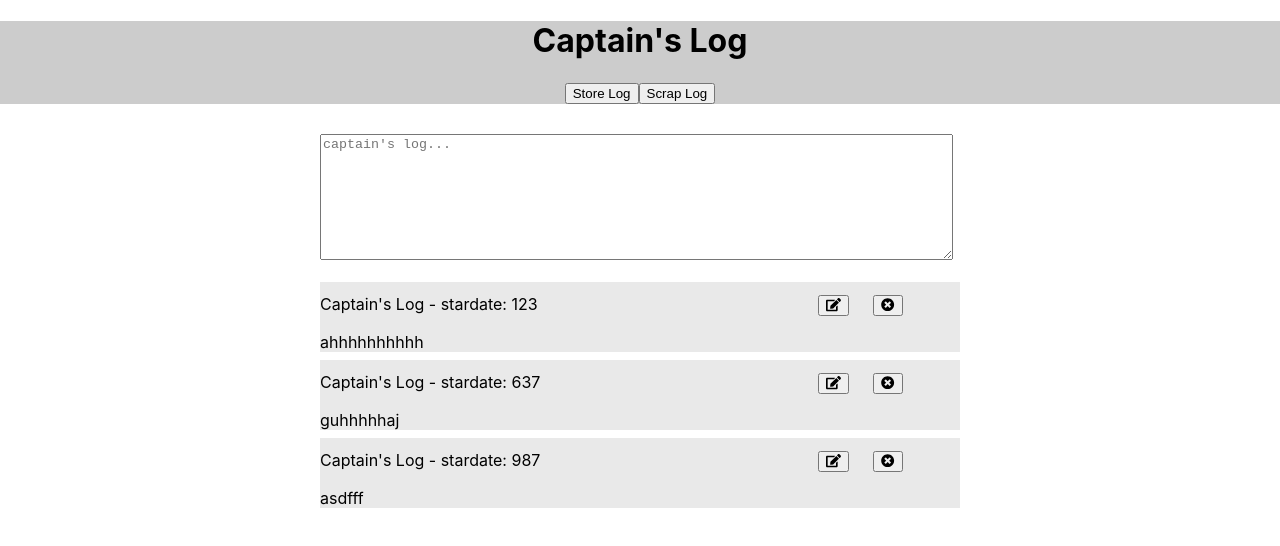
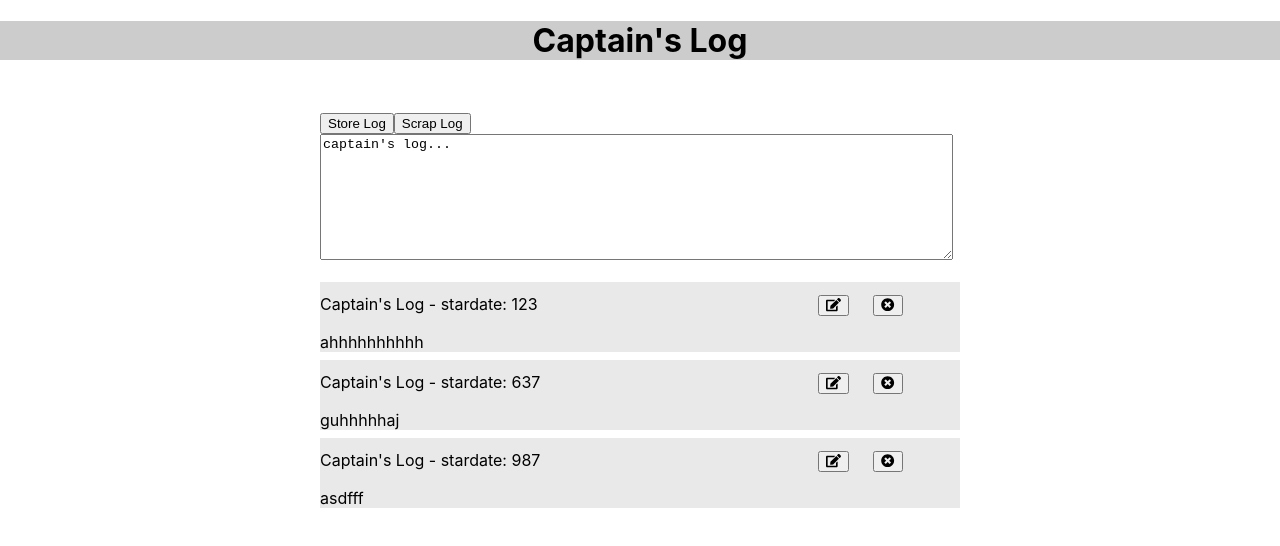
Before and after one commit to N8ers/captains-log-frontend, a React (Create React App) app: page / in a window 1280 px wide. Both pictures are taken after a click on the button "Create New Log". Shown: the top 546 px of the page. Built offline with nearby package versions, Linux system fonts and the light colour scheme.

Commit message:
get new log working

```diff
--- a/src/App.js
+++ b/src/App.js
@@ -10,7 +10,6 @@ class App extends React.Component {
     super(props);
     this.state = {
       newLogClicked: false,
-      logInEditMode: false,
       dummyLogs: [
         { id: 1, starDate: 123, content: "ahhhhhhhhhh" },
         { id: 2, starDate: 637, content: "guhhhhhaj" },
@@ -18,7 +17,9 @@ class App extends React.Component {
       ]
     };
     this.handleNewLogToggle = this.handleNewLogToggle.bind(this);
-    this.handleEditLog = this.handleEditLog.bind(this);
+    this.handleDeleteLog = this.handleDeleteLog.bind(this);
+    this.handleScrapLog = this.handleScrapLog.bind(this);
+    this.handleStoreLog = this.handleStoreLog.bind(this);
   }
 
   handleNewLogToggle() {
@@ -32,20 +33,23 @@ class App extends React.Component {
     this.handleNewLogToggle();
   }
 
-  handleStoreLog() {
+  handleStoreLog(newLog) {
     console.log("handleStoreLog called...");
+    let newLogs = this.state.dummyLogs.concat({
+      id: 4,
+      starDate: 42069,
+      content: newLog
+    });
+    this.setState({
+      dummyLogs: newLogs
+    });
     this.handleNewLogToggle();
   }
 
-  handleEditLog() {
-    console.log("handleEditLog");
+  handleDeleteLog(id) {
     this.setState({
-      logInEditMode: !this.state.logInEditMode
+      dummyLogs: this.state.dummyLogs.filter(log => log.id !== id)
     });
-  }
-
-  handleDeleteLog() {
-    console.log("handleDeleteLog called...");
   }
 
   render() {
@@ -60,6 +64,8 @@ class App extends React.Component {
           btnState={this.state}
           handleEditLog={this.handleEditLog}
           handleDeleteLog={this.handleDeleteLog}
+          storeLog={this.handleStoreLog}
+          scrapLog={this.handleScrapLog}
         ></Logs>
       </div>
     );
--- a/src/components/Header.js
+++ b/src/components/Header.js
@@ -13,12 +13,7 @@ class Header extends React.Component {
           </div>
         )}
 
-        {this.props.btnState.newLogClicked && (
-          <div>
-            <button onClick={this.props.newLogClicked}>Store Log</button>
-            <button onClick={this.props.newLogClicked}>Scrap Log</button>
-          </div>
-        )}
+        {this.props.btnState.newLogClicked && <div></div>}
       </div>
     );
   }
--- a/src/components/Log.js
+++ b/src/components/Log.js
@@ -8,6 +8,21 @@ import TextareaAutosize from "@material-ui/core/TextareaAutosize";
 import "./Log.css";
 
 class Log extends React.Component {
+  constructor(props) {
+    super(props);
+    this.state = {
+      logInEditMode: false
+    };
+    this.handleEditLog = this.handleEditLog.bind(this);
+  }
+
+  handleEditLog() {
+    console.log("handleeditlog");
+    this.setState({
+      logInEditMode: !this.state.logInEditMode
+    });
+  }
+
   render() {
     return (
       <div className="logBody">
@@ -18,18 +33,18 @@ class Log extends React.Component {
             </div>
           </Grid>
           <Grid item xs={1}>
-            <button onClick={this.props.handleEditLog}>
+            <button onClick={this.handleEditLog}>
               <FontAwesomeIcon icon={faEdit} />
             </button>
           </Grid>
           <Grid item xs={1}>
-            <button onClick={this.props.handleDeleteLog}>
+            <button onClick={() => this.props.handleDeleteLog(this.props.id)}>
               <FontAwesomeIcon icon={faTimesCircle} />
             </button>
           </Grid>
         </Grid>
-        {!this.props.logInEditMode && <p>{this.props.content}</p>}
-        {this.props.logInEditMode && (
+        {!this.state.logInEditMode && <p>{this.props.content}</p>}
+        {this.state.logInEditMode && (
           <form>
             <TextareaAutosize
               className="test"
--- a/src/components/Logs.js
+++ b/src/components/Logs.js
@@ -6,9 +6,15 @@ import "./Logs.css";
 
 class Logs extends React.Component {
   render() {
+    console.log(this.props);
     return (
       <div className="logsBody">
-        {this.props.btnState.newLogClicked && <NewLog></NewLog>}
+        {this.props.btnState.newLogClicked && (
+          <NewLog
+            scrapLog={this.props.scrapLog}
+            storeLog={this.props.storeLog}
+          />
+        )}
 
         {this.props.dummyLogs.map(log => (
           <Log
--- a/src/components/NewLog.js
+++ b/src/components/NewLog.js
@@ -4,15 +4,35 @@ import TextareaAutosize from "@material-ui/core/TextareaAutosize";
 import "./NewLog.css";
 
 class NewLog extends React.Component {
+  constructor(props) {
+    super(props);
+    this.state = {
+      newLog: "captain's log..."
+    };
+    this.handleNewLogInput = this.handleNewLogInput.bind(this);
+  }
+
+  handleNewLogInput(e) {
+    this.setState({
+      newLog: e.target.value
+    });
+  }
+
   render() {
+    console.log(this.props);
     return (
       <div className="newFormBody">
+        <button onClick={() => this.props.storeLog(this.state.newLog)}>
+          Store Log
+        </button>
+        <button onClick={this.props.scrapLog}>Scrap Log</button>
         <form>
           <TextareaAutosize
             className="test"
             aria-label="minimum height"
             rowsMin={8}
-            placeholder="captain's log..."
+            value={this.state.newLog}
+            onChange={e => this.handleNewLogInput(e)}
           />
         </form>
       </div>
```
